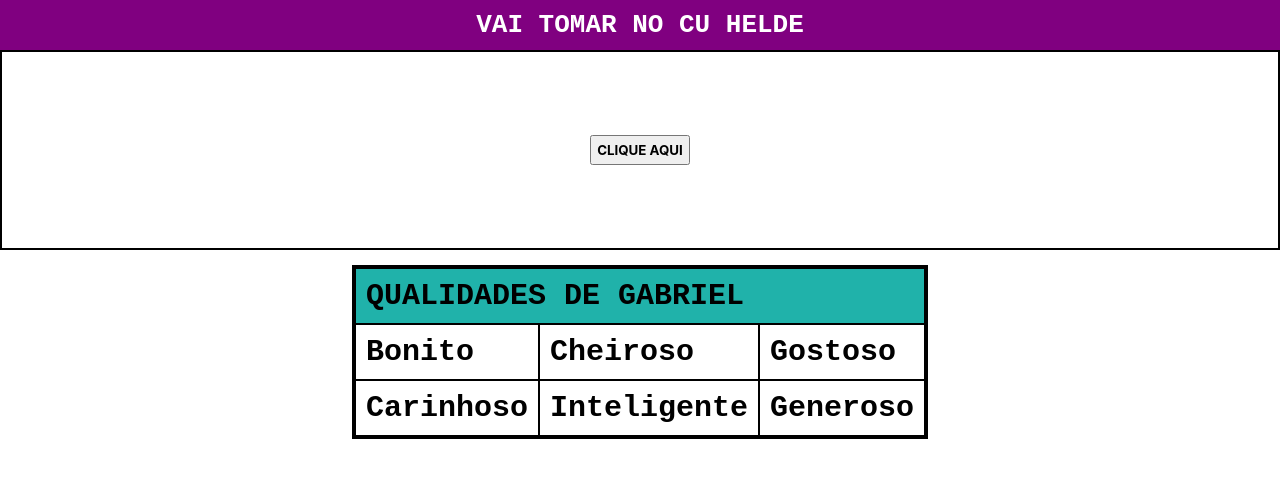
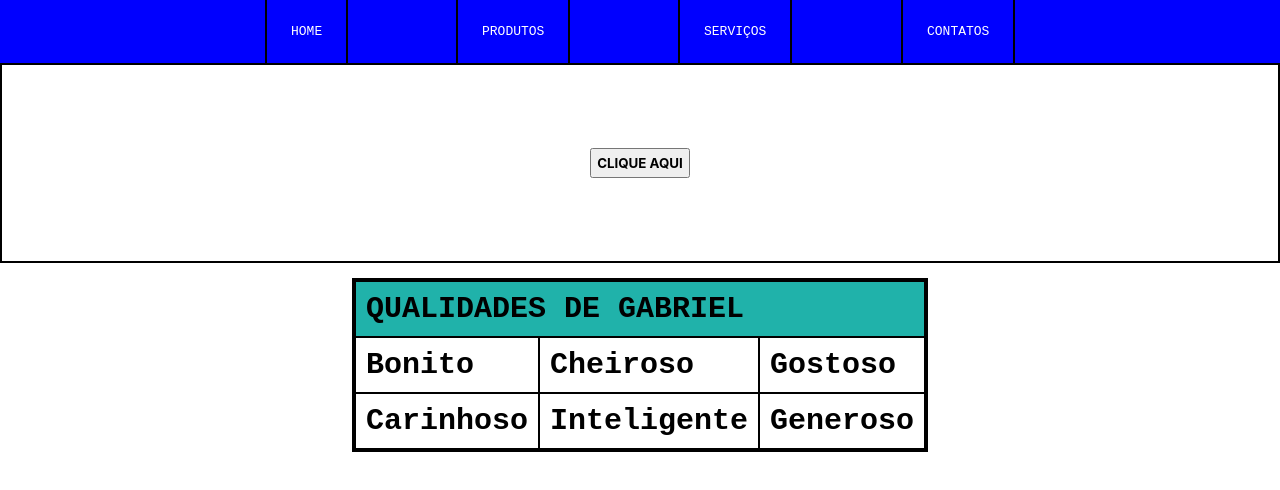
Before and after one commit to GabrielGui13/DESIGN_2021, a plain HTML site: page Atividade Aula 14/index.html in a window 1280 px wide. Drawn offline with Linux system fonts and the light colour scheme.

Commit message:
atividade aula 14

```diff
--- a/Teste botão/index.html
+++ b/Atividade Aula 14/index.html
@@ -11,7 +11,12 @@
 <body>
     <div class="container">
         <header>
-            <h1> VAI TOMAR NO CU HELDE </h1>
+            <ul>
+                <li class="shutter"> <a href="#"> HOME </a>  </li>
+                <li class="shutter"> <a href="#"> PRODUTOS </a> </li>
+                <li class="shutter"> <a href="#"> SERVIÇOS </a> </li>
+                <li class="shutter"> <a href="#"> CONTATOS </a> </li>
+            </ul>
         </header>
 
         <div id="botao">
--- /dev/null
+++ b/Atividade Aula 14/style.css
@@ -0,0 +1,117 @@
+*{
+    margin: 0;
+    padding: 0;
+    box-sizing: border-box;
+}
+
+header {
+    background-color: blue;
+    font-family: monospace;
+    color: white;
+    height: 63px;
+    width: 100%;
+    display: flex;
+    justify-content: center;
+    align-items: center;
+}
+
+#botao {
+    display: flex;
+    justify-content: center;
+    align-items: center;
+    height: 200px;
+    border: 2px solid black;
+}
+
+.divtabela {
+    display: flex;
+    align-items: center;
+    justify-content: center;
+    padding: 15px;
+}
+
+#tabela {
+    border: 2px solid black;
+    font-family: monospace;
+    font-weight: bolder;
+    font-size: 30px;
+    display: block;
+}
+
+table {
+    border-collapse: collapse;
+}
+
+thead {
+    background-color: lightseagreen;
+    text-transform: uppercase;
+    text-align: center;
+    border-collapse: collapse;
+}
+
+th {
+    border: 2px solid black;
+    text-align: left;
+    padding: 10px;
+    border-collapse: collapse;
+}
+
+button {
+    padding: 5px;
+    font-family: -apple-system, BlinkMacSystemFont, 'Segoe UI', Roboto, Oxygen, Ubuntu, Cantarell, 'Open Sans', 'Helvetica Neue', sans-serif;
+    font-weight: bolder;
+}
+
+li {
+    display: inline-block;
+    border: 2px solid black;
+    padding: 24px;
+    margin: 50px;
+    background-color: blue;
+}
+
+a {
+   text-decoration: none;
+    color: white;
+}
+
+.shutter {
+    display: inline-block;
+    vertical-align: middle;
+    -webkit-transform: perspective(1px) translateZ(0);
+    transform: perspective(1px) translateZ(0);
+    box-shadow: 0 0 1px rgba(0, 0, 0, 0);
+    position: relative;
+    background: blue;
+    -webkit-transition-property: color;
+    transition-property: color;
+    -webkit-transition-duration: 0.3s;
+    transition-duration: 0.3s;
+  }
+  .shutter:before {
+    content: "";
+    position: absolute;
+    z-index: -1;
+    top: 0;
+    bottom: 0;
+    left: 0;
+    right: 0;
+    background: darkblue;
+    -webkit-transform: scaleX(0);
+    transform: scaleX(0);
+    -webkit-transform-origin: 50%;
+    transform-origin: 50%;
+    -webkit-transition-property: transform;
+    transition-property: transform;
+    -webkit-transition-duration: 0.3s;
+    transition-duration: 0.3s;
+    -webkit-transition-timing-function: ease-out;
+    transition-timing-function: ease-out;
+  }
+  .shutter:hover, .shutter:focus, .shutter:active {
+    color: white;
+  }
+  .shutter:hover:before, .shutter:focus:before, .shutter:active:before {
+    -webkit-transform: scaleX(1);
+    transform: scaleX(1);
+  }
--- a/Teste botão/style.css
+++ /dev/null
@@ -1,57 +0,0 @@
-*{
-    margin: 0;
-    padding: 0;
-    box-sizing: border-box;
-}
-
-header {
-    background-color: purple;
-    font-family: monospace;
-    color: white;
-    height: 50px;
-    display: flex;
-    justify-content: center;
-    align-items: center;
-}
-
-#botao {
-    display: flex;
-    justify-content: center;
-    align-items: center;
-    height: 200px;
-    border: 2px solid black;
-}
-
-.divtabela {
-    display: flex;
-    align-items: center;
-    justify-content: center;
-    padding: 15px;
-}
-
-#tabela {
-    border: 2px solid black;
-    border-collapse: collapse;
-    font-family: monospace;
-    font-weight: bolder;
-    font-size: 30px;
-    display: block;
-}
-
-thead {
-    background-color: lightseagreen;
-    text-transform: uppercase;
-    text-align: center;
-}
-
-th {
-    border: 2px solid black;
-    text-align: left;
-    padding: 10px;
-}
-
-button {
-    padding: 5px;
-    font-family: -apple-system, BlinkMacSystemFont, 'Segoe UI', Roboto, Oxygen, Ubuntu, Cantarell, 'Open Sans', 'Helvetica Neue', sans-serif;
-    font-weight: bolder;
-}
```
Also changed, not shown: Atividade Aula 14/script.js (renamed from Teste botão/script.js).
